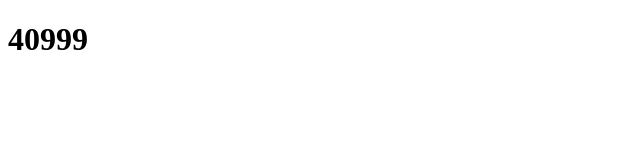
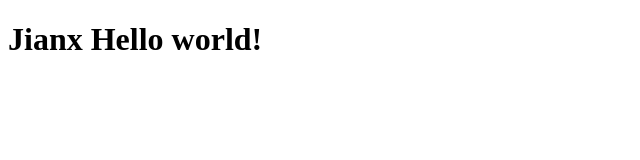
Before and after one commit to jianxtop/70687547.github.io, a plain HTML site: page index.html in a window 1280 px wide. Shown: the whole page, without its empty margins (0-640 px from the left). Drawn offline with Linux system fonts and the light colour scheme.

Commit message:
Update index.html

```diff
--- a/index.html
+++ b/index.html
@@ -10,7 +10,7 @@
 
     <div class="container">
 
-      <h1>40999</h1>
+      <h1>Jianx Hello world!</h1>
     </div>
   </body>
 </html>
```
